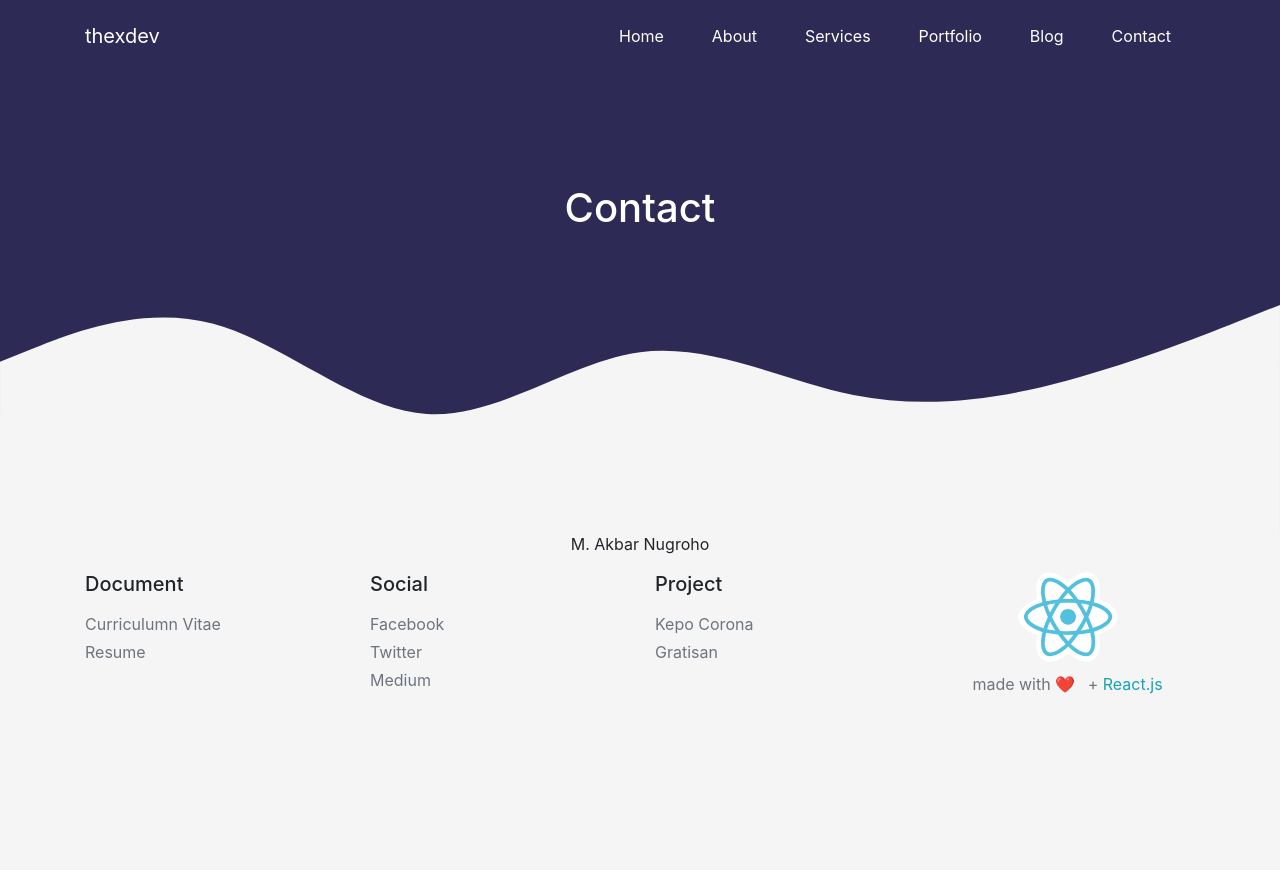
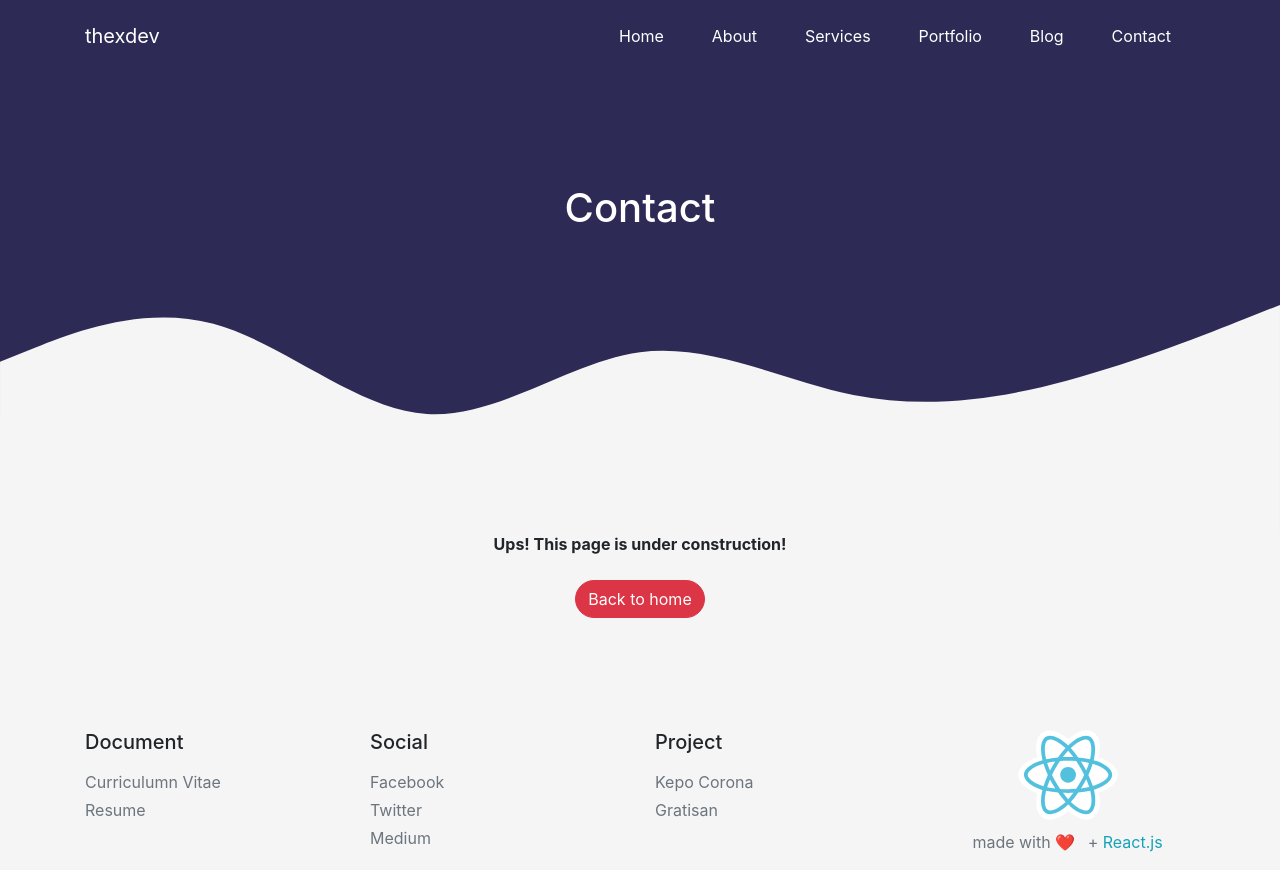
Before and after one commit to thexdev/the-purple, a React (Create React App) app: page /contact in a window 1280 px wide. Before the commit the page ends 800 px from the top, so only its background shows below. Built offline with nearby package versions, Linux system fonts and the light colour scheme.

Commit message:
added under maintenace

```diff
--- a/src/pages/contact.js
+++ b/src/pages/contact.js
@@ -1,20 +1,28 @@
-import React, { lazy, memo } from "react";
-import { Container, Row, Col } from "react-bootstrap";
-
-const LayoutWithHeader = lazy(() =>
-  import("components/layout/layout-with-header")
-);
+import React, { memo } from 'react';
+import LayoutWithHeader from 'components/layout/layout-with-header';
+import SectionWithNoHeader from 'components/section/with-no-header';
+import { Container, Row, Col } from 'react-bootstrap';
+import { Link } from 'react-router-dom';
 
 const Contact = () => {
   return (
     <LayoutWithHeader title="Contact" subtitle="">
+      <SectionWithNoHeader>
         <Container>
           <Row>
             <Col>
-            <p className="text-center">M. Akbar Nugroho</p>
+              <p className="text-center">
+                <strong className="d-block mb-4">
+                  Ups! This page is under construction!
+                </strong>
+                <Link to="/" className="btn btn-danger rounded-pill">
+                  Back to home
+                </Link>
+              </p>
             </Col>
           </Row>
         </Container>
+      </SectionWithNoHeader>
     </LayoutWithHeader>
   );
 };
```
Lines whose indentation alone changed are shown as unchanged.
